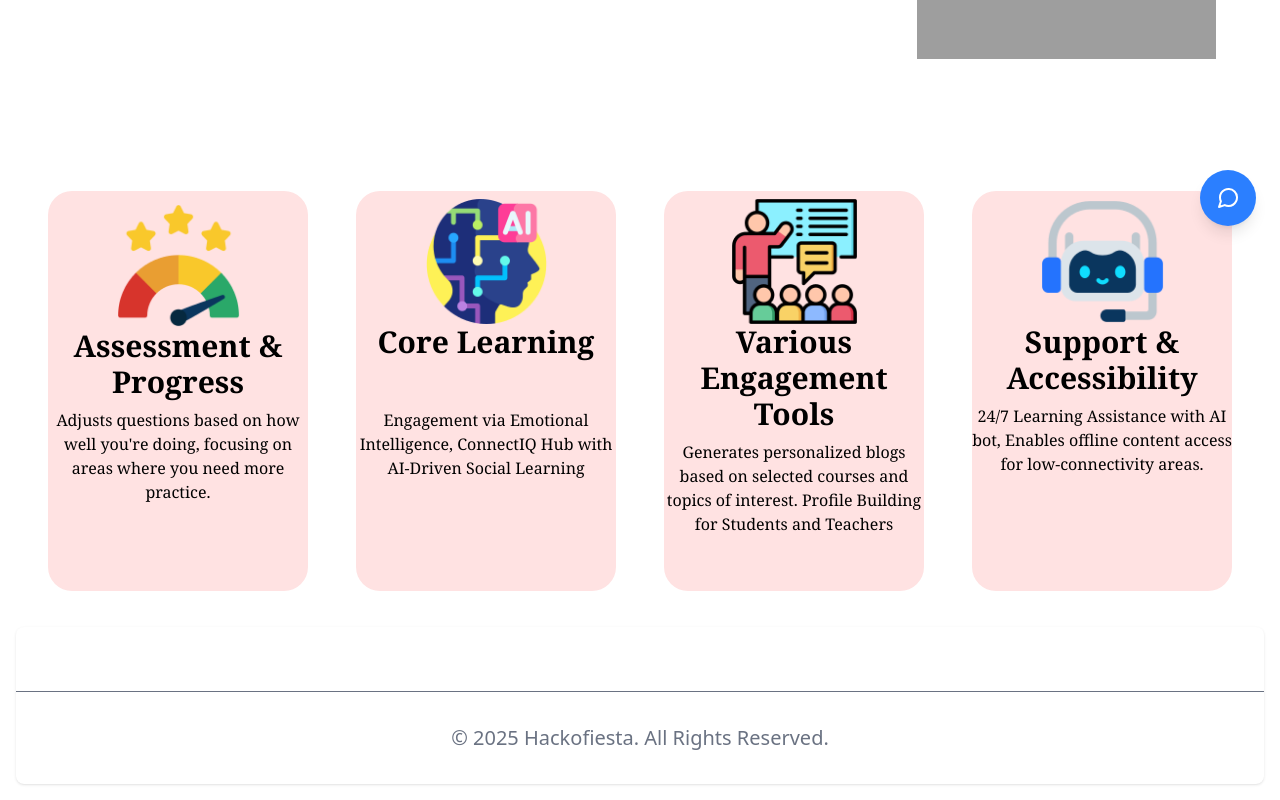
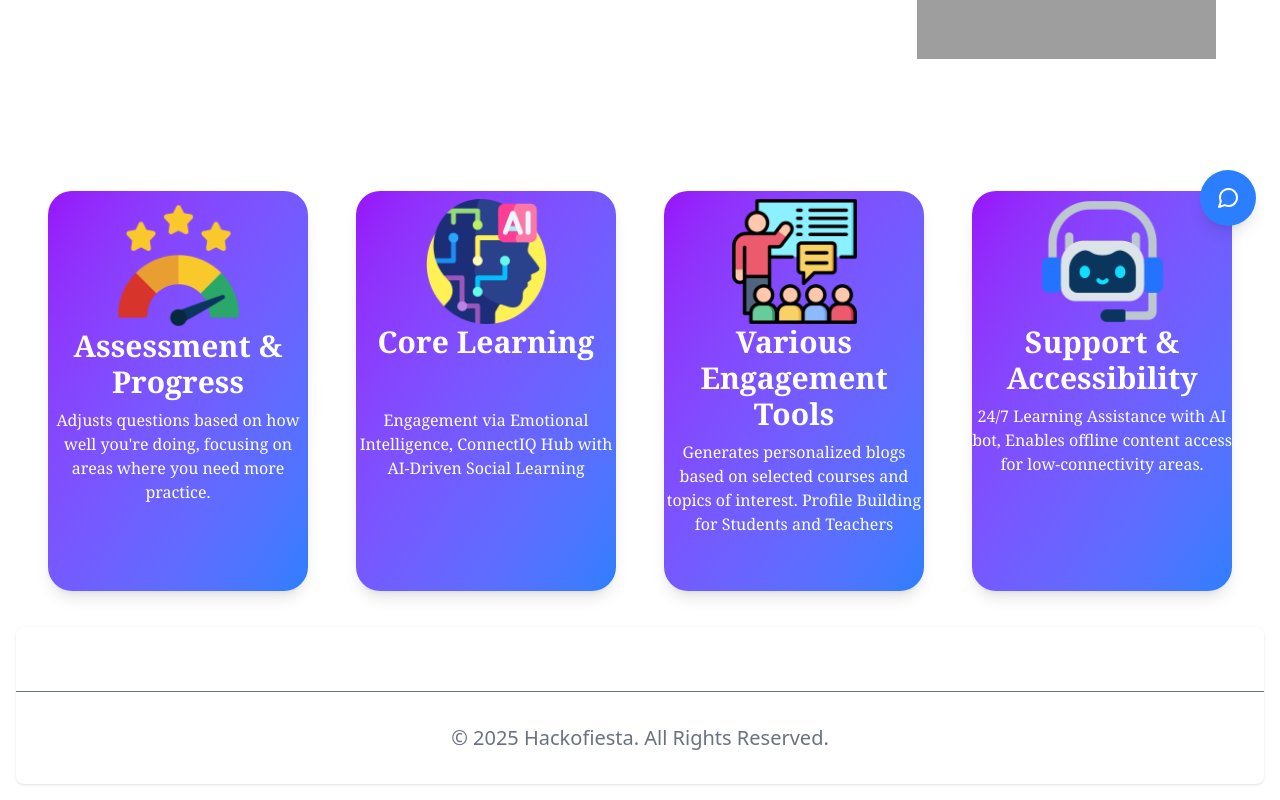
Before and after one commit to siddhiK30/IIIT_EduTech, a React (Vite) app in the folder client/: page /home in a window 1280 px wide. Shown: the part 550-1350 px from the top of the page. Built offline with nearby package versions, Linux system fonts and the light colour scheme; grey boxes are pictures that could not be loaded.

Commit message:
cards colour

```diff
--- a/client/src/components/LandingPages/Page1.jsx
+++ b/client/src/components/LandingPages/Page1.jsx
@@ -34,7 +34,7 @@ const Page1 = () => {
                 <p>for growth of your skills & define</p>
                 <p>your career.</p>
             </div>
-            <div className='w-[380px] h-[400px] bg-orange-400 mt-32 bg-[url(https://miro.medium.com/v2/resize:fit:1280/1*KnysljyGv_C1hi9rBSUAKg.gif)]  bg-cover'>
+            <div className='w-[380px] h-[400px] mt-32 bg-[url(https://miro.medium.com/v2/resize:fit:1280/1*KnysljyGv_C1hi9rBSUAKg.gif)]  bg-cover'>
 
             </div>
 
--- a/client/src/components/LandingPages/Page2.jsx
+++ b/client/src/components/LandingPages/Page2.jsx
@@ -44,7 +44,7 @@ const Page2 = () => {
       >
         <Link
           to={"/assessment"}
-          className="h-[50vh] bg-red-100 rounded-3xl flex flex-col items-center hover:bg-radial-[at_50%_25%] from-white to-zinc-900 to-75% hover:text-white hover:scale-110 transition ease-linear"
+          className="h-[50vh] bg-gradient-to-br from-purple-600 to-blue-500 rounded-3xl flex flex-col items-center text-white shadow-lg transition-all duration-500 hover:scale-105 hover:shadow-2xl hover:shadow-blue-400"
         >
           <div className="w-[125px] h-[125px] rounded-full mt-3">
             <img src={Assessmet} alt="" />
@@ -62,7 +62,7 @@ const Page2 = () => {
         </Link>
         <Link
           to={"/core_learning"}
-          className="h-[50vh] bg-red-100 rounded-3xl flex flex-col items-center hover:bg-radial-[at_50%_25%] from-white to-zinc-900 to-75% hover:text-white hover:scale-110 transition ease-linear"
+          className="h-[50vh] bg-gradient-to-br from-purple-600 to-blue-500 rounded-3xl flex flex-col items-center text-white shadow-lg transition-all duration-500 hover:scale-105 hover:shadow-2xl hover:shadow-blue-400"
         >
           <div className="w-[125px] h-[125px] rounded-full mt-2">
             <img src={Core} alt="" />
@@ -80,7 +80,7 @@ const Page2 = () => {
         </Link>
         <Link
           to={"/enangement"}
-          className="h-[50vh] bg-red-100 rounded-3xl flex flex-col items-center hover:bg-radial-[at_50%_25%] from-white to-zinc-900 to-75% hover:text-white hover:scale-110 transition ease-linear"
+          className="h-[50vh] bg-gradient-to-br from-purple-600 to-blue-500 rounded-3xl flex flex-col items-center text-white shadow-lg transition-all duration-500 hover:scale-105 hover:shadow-2xl hover:shadow-blue-400"
         >
           <div className="w-[125px] h-[125px] rounded-full mt-2">
             <img src={Enangement} alt="" />
@@ -98,7 +98,7 @@ const Page2 = () => {
         </Link>
         <Link
           to={"/support"}
-          className="h-[50vh] bg-red-100 rounded-3xl flex flex-col items-center hover:bg-radial-[at_50%_25%] from-white to-zinc-900 to-75% hover:text-white hover:scale-110 transition ease-linear"
+          className="h-[50vh] bg-gradient-to-br from-purple-600 to-blue-500 rounded-3xl flex flex-col items-center text-white shadow-lg transition-all duration-500 hover:scale-105 hover:shadow-2xl hover:shadow-blue-400"
         >
           <div className="w-[125px] h-[125px] rounded-full mt-2">
             <img src={Support} alt="" />
```
